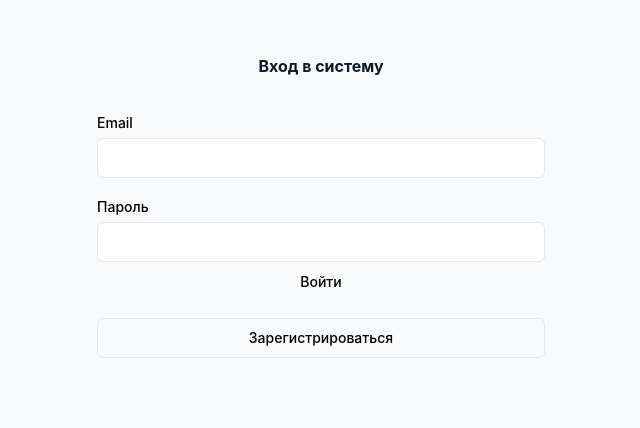
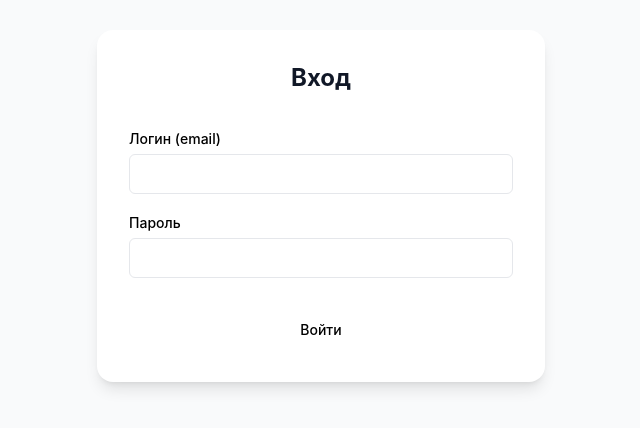
Before and after one commit to LPDWB/rwb-dashboard, a Next.js app: page /auth/signin in a window 1280 px wide. Shown: the part 194-622 px from the top of the page, without its empty margins (319-959 px from the left). Built offline with nearby package versions, Linux system fonts and the light colour scheme; no server answers.

Commit message:
fix: подключил Tailwind через _app.js

```diff
--- a/app/auth/signin/page.tsx
+++ b/app/auth/signin/page.tsx
@@ -1,130 +1,65 @@
 'use client';
 
-import { signIn, useSession } from "next-auth/react";
-import { useState } from "react";
-import { useRouter } from "next/navigation";
-import { Button } from "@/components/ui/button";
-import { Input } from "@/components/ui/input";
-import { Label } from "@/components/ui/label";
-import { AlertCircle } from "lucide-react";
-import RegisterModal from "@/components/RegisterModal";
+import { useState } from 'react';
+import { useRouter } from 'next/navigation';
+import { Input } from '@/components/ui/input';
+import { Label } from '@/components/ui/label';
+import { Button } from '@/components/ui/button';
+import { AlertCircle } from 'lucide-react';
+import { signIn } from 'next-auth/react';
 
-export default function SignIn() {
-  const [email, setEmail] = useState("");
-  const [password, setPassword] = useState("");
-  const [error, setError] = useState("");
+export default function SignInPage() {
+  const [email, setEmail] = useState('');
+  const [password, setPassword] = useState('');
+  const [error, setError] = useState('');
   const [isLoading, setIsLoading] = useState(false);
-  const [showRegister, setShowRegister] = useState(false);
   const router = useRouter();
-  const { data: session, status } = useSession();
 
   const handleSignIn = async (e: React.FormEvent) => {
     e.preventDefault();
-    setError("");
+    setError('');
     setIsLoading(true);
-
     try {
-      const result = await signIn("credentials", {
+      if (!email.trim()) throw new Error('Логин (email) обязателен');
+      if (password.length < 6) throw new Error('Пароль должен быть не менее 6 символов');
+      const loginRes = await signIn('credentials', {
         email,
         password,
         redirect: false,
       });
-
-      if (result?.error) {
-        setError(result.error);
-      } else {
-        router.push("/dashboard");
-      }
-    } catch (err) {
-      setError("Произошла ошибка при входе");
+      if (loginRes?.error) throw new Error(loginRes.error || 'Ошибка входа');
+      router.replace('/dashboard');
+    } catch (err: any) {
+      setError(err.message);
     } finally {
       setIsLoading(false);
     }
   };
 
-  if (status === "loading") {
-    return (
-      <div className="min-h-screen flex items-center justify-center bg-gray-50 dark:bg-gray-900">
-        <div className="text-center">
-          <div className="animate-spin rounded-full h-12 w-12 border-b-2 border-primary-500 mx-auto"></div>
-          <p className="mt-4 text-gray-600 dark:text-gray-400">Загрузка...</p>
-        </div>
-      </div>
-    );
-  }
-
-  if (status === "authenticated") {
-    router.push("/dashboard");
-    return null;
-  }
-
   return (
     <div className="min-h-screen flex items-center justify-center bg-gray-50 dark:bg-gray-900 px-4">
-      <div className="max-w-md w-full space-y-8">
-        <div className="text-center">
-          <h2 className="mt-6 text-3xl font-bold text-gray-900 dark:text-white">
-            Вход в систему
-          </h2>
+      <form onSubmit={handleSignIn} className="max-w-md w-full space-y-8 p-8 bg-white dark:bg-gray-800 rounded-xl shadow-lg">
+        <h2 className="text-2xl font-bold text-center text-gray-900 dark:text-white">Вход</h2>
+        {error && (
+          <div className="flex items-center gap-2 p-3 text-sm text-red-500 bg-red-50 dark:bg-red-900/20 rounded-lg">
+            <AlertCircle className="h-4 w-4" />
+            {error}
+          </div>
+        )}
+        <div className="space-y-4">
+          <div>
+            <Label htmlFor="email">Логин (email)</Label>
+            <Input id="email" type="email" value={email} onChange={e => setEmail(e.target.value)} required className="mt-1" />
+          </div>
+          <div>
+            <Label htmlFor="password">Пароль</Label>
+            <Input id="password" type="password" value={password} onChange={e => setPassword(e.target.value)} required className="mt-1" />
+          </div>
         </div>
-        <form className="mt-8 space-y-6" onSubmit={handleSignIn}>
-          <div className="space-y-4">
-            <div>
-              <Label htmlFor="email">Email</Label>
-              <Input
-                id="email"
-                type="email"
-                value={email}
-                onChange={(e) => setEmail(e.target.value)}
-                required
-                className="mt-1"
-              />
-            </div>
-            <div>
-              <Label htmlFor="password">Пароль</Label>
-              <Input
-                id="password"
-                type="password"
-                value={password}
-                onChange={(e) => setPassword(e.target.value)}
-                required
-                className="mt-1"
-              />
-            </div>
-          </div>
-
-          {error && (
-            <div className="text-red-500 text-sm flex items-center">
-              <AlertCircle className="w-4 h-4 mr-2" />
-              {error}
-            </div>
-          )}
-
-          <div className="space-y-4">
-            <Button
-              type="submit"
-              className="w-full"
-              disabled={isLoading}
-            >
-              {isLoading ? "Вход..." : "Войти"}
-            </Button>
-            <Button
-              type="button"
-              variant="outline"
-              className="w-full"
-              onClick={() => setShowRegister(true)}
-            >
-              Зарегистрироваться
-            </Button>
-          </div>
-        </form>
-      </div>
-
-      {showRegister && (
-        <RegisterModal
-          open={showRegister}
-          onClose={() => setShowRegister(false)}
-        />
-      )}
+        <Button type="submit" className="w-full" disabled={isLoading}>
+          {isLoading ? 'Вход...' : 'Войти'}
+        </Button>
+      </form>
     </div>
   );
 }
```
